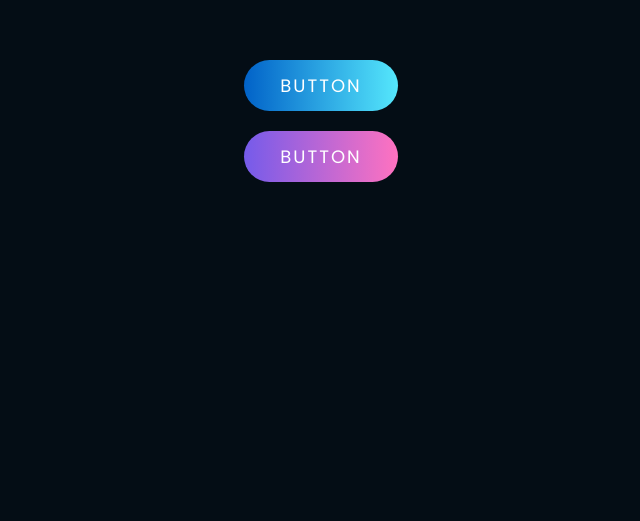
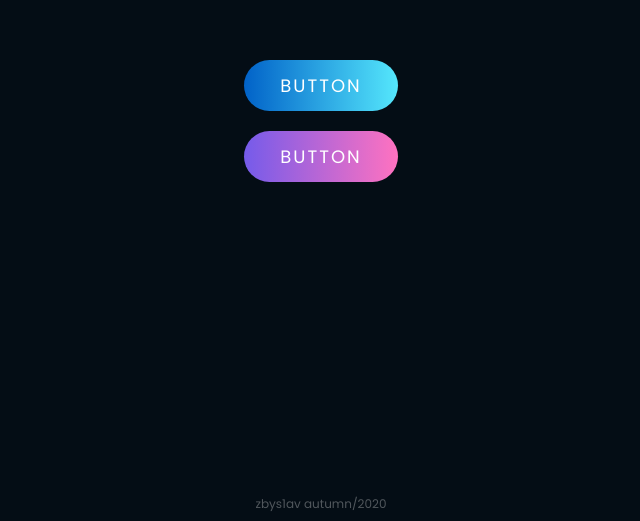
Before and after one commit to devourtheworld/button-ripple-effect, a plain HTML site: page index.html in a window 1280 px wide. Shown: the part 279-800 px from the top of the page, without its empty margins (319-959 px from the left). Drawn offline with Linux system fonts and the light colour scheme.

```diff
--- a/css/index.css
+++ b/css/index.css
@@ -57,5 +57,17 @@ span{
         opacity: 0;
         background: rgb(255, 0, 0);
     }
+}
 
+footer {
+    display: flex;
+    justify-content: center;
+    align-items: center;
+    text-align: center;
+    position: absolute;
+    bottom: 1%;
+    font-size: 12px;
+    color: #fff;
+    opacity: 0.3;
+    user-select: none;
 }
--- a/index.html
+++ b/index.html
@@ -9,6 +9,11 @@
 <body>
     <a href="#">Button</a>
     <a href="#">Button</a>
+    <footer>
+        <p>
+            zbys1av autumn/2020
+        </p>
+    </footer>
     <script src="js/index.js"></script>
 </body>
 </html>
```
